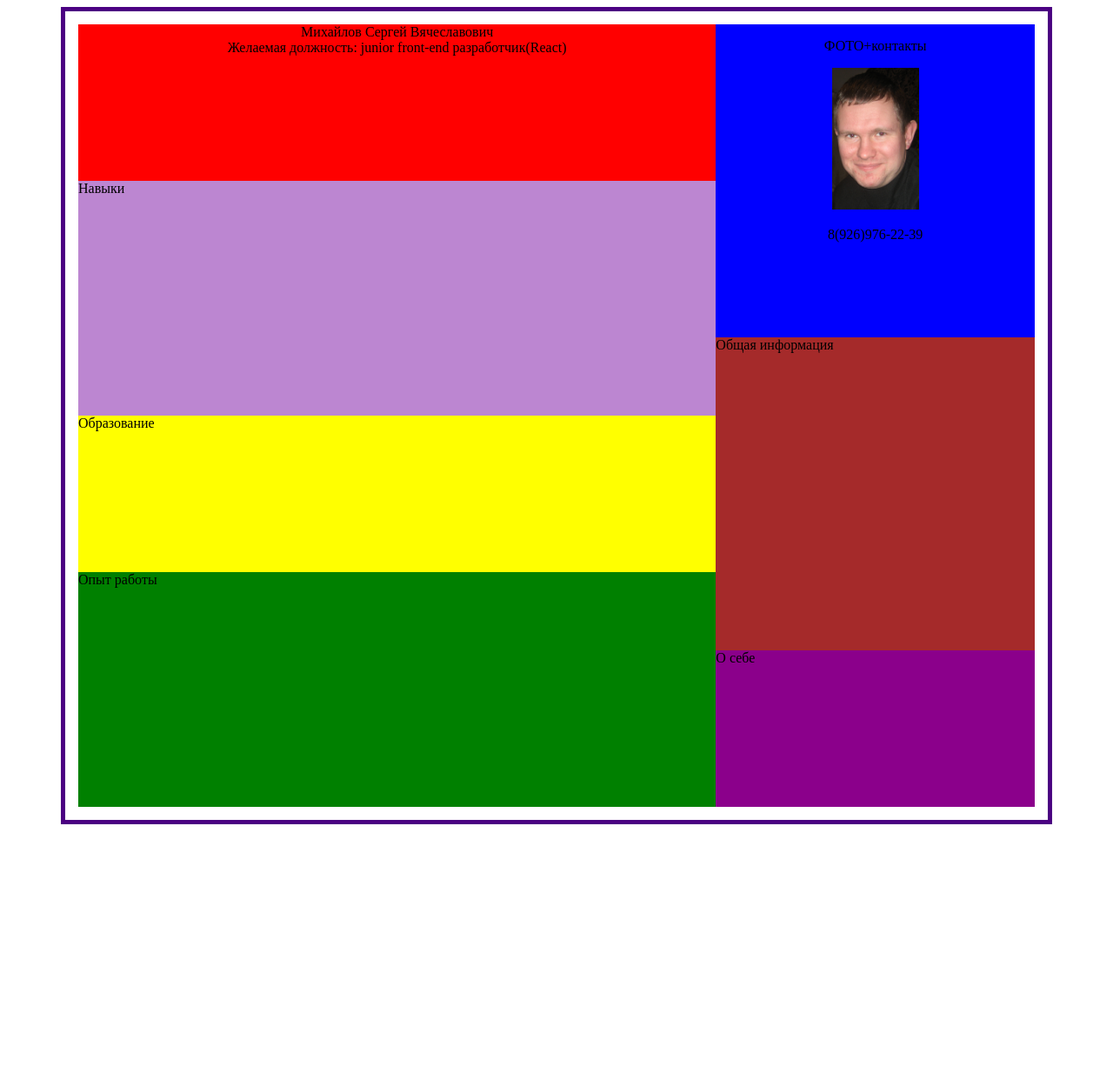
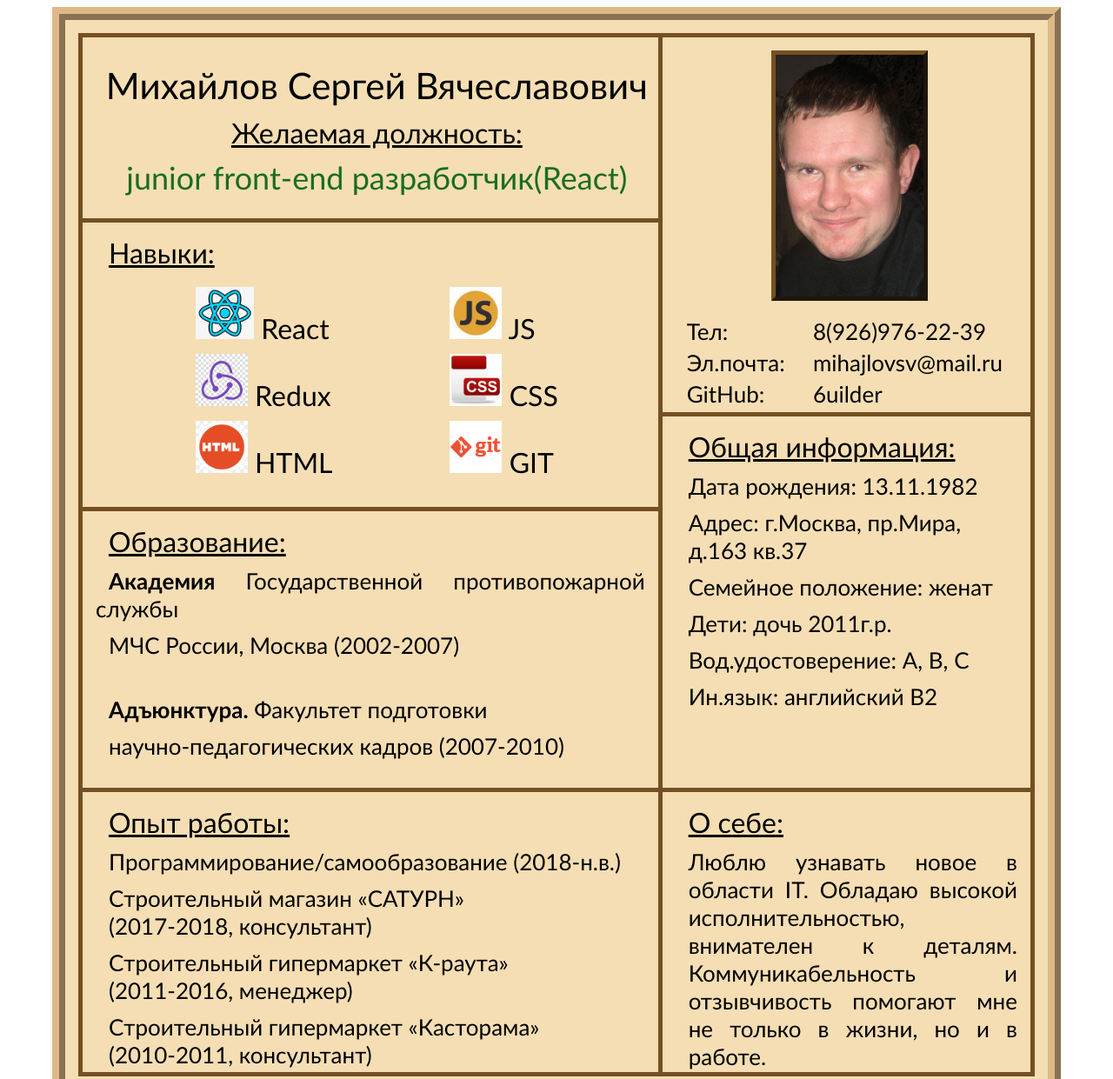
Before and after one commit to 6uilder/Portfolio, a plain HTML site: page index.html in a window 1280 px wide. Shown: the top 1241 px of the page at 87% size. Before the commit the page ends 956 px from the top, so only its background shows below. Drawn offline with Linux system fonts and the light colour scheme.

Commit message:
add my site

```diff
--- a/index.html
+++ b/index.html
@@ -11,44 +11,98 @@
 	<div class='container'>
 
 		<div class='top'>
-			<div>Михайлов Сергей Вячеславович</div>
-			<div>Желаемая должность: junior front-end разработчик(React)</div>
+			<div class="name">
+				<p>Михайлов Сергей Вячеславович</p>
+			</div>
+			<div class="hope">
+				<p class="title">Желаемая должность:</p>
+					<p style="color: rgb(26, 109, 30);">junior front-end разработчик(React)</p>
+			</div>
 
 		</div>
 
 		<div class='skills'>
-			Навыки
+			<p style="margin-bottom: 0" class="title">Навыки:</p>
+			<div class="can">
+				<ul>
+					<li><img src="./photos/react.png" alt="React" class="small"> React</li>
+					<li><img src="./photos/redux.jpg" alt="Redux" class="small"> Redux</li>
+					<li><img src="./photos/html5.jpg" alt="HTML" class="small"> HTML</li>
+
+				</ul>
+				<ul style="margin-left: 20px">
+					<li><img src="./photos/javascript.jpg" alt="JS" class="small"> JS</li>
+					<li><img src="./photos/css.jpg" alt="CSS" class="small"> CSS</li>
+					<li><img src="./photos/Git.jpg" alt="GIT" class="small"> GIT</li>
+				</ul>
+			</div>
+
 		</div>
 
 
 		<div class='education'>
-			Образование
+			<p class="title">Образование:</p>
+			<p><span style="font-weight: 800">Академия</span> Государственной противопожарной службы</p>
+			<p>МЧС России, Москва (2002-2007)</p>
+			<br>
+			<p><span style="font-weight: 800">Адъюнктура.</span> Факультет подготовки</p>
+			<p>научно-педагогических кадров (2007-2010)</p>
 		</div>
 
 
 		<div class='work'>
-			Опыт работы
+			<p class="title">Опыт работы:</p>
+
+			<p>Программирование/самообразование (2018-н.в.) </p>
+			<p style="margin-bottom: 0">Cтроительный магазин «САТУРН» </p>
+			<p>(2017-2018, консультант)</p>
+
+			<p style="margin-bottom: 0">Cтроительный гипермаркет «К-раута» </p>
+				<p>(2011-2016, менеджер)</p>
+
+			<p style="margin-bottom: 0">Cтроительный гипермаркет «Касторама» </p>
+			<p>	(2010-2011, консультант)</p>
 		</div>
 
 		<div class='person'>
+			<p>
+				<img src="./fotoS.jpg" alt="myPhoto" class="myPhoto">
+			</p>
+			<table>
+				<tr>
+				 <td>Тел:</td>
+				 <td>8(926)976-22-39</td>
+				</tr>
+				<tr>
+				 <td>Эл.почта:</td>
+				 <td>mihajlovsv@mail.ru</td>
+			 </tr>
+			 <tr>
+				<td>GitHub:</td>
+				<td>6uilder</td>
+			</tr>
+			</table>
 
-			<p>ФОТО+контакты</p>
-			<img src="./fotoS.jpg" alt="myPhoto" class="myPhoto">
-			<p>8(926)976-22-39</p>
 		</div>
 
 
 		<div class='common'>
-			Общая информация
+			<p class="title">Общая информация:</p>
+			<p>Дата рождения: 13.11.1982</p>
+			<p style="margin-bottom: 0">Адрес: г.Москва, пр.Мира,</p>
+			<p> д.163 кв.37</p>
+			<p>Семейное положение: женат</p>
+			<p>Дети: дочь 2011г.р.</p>
+			<p>Вод.удостоверение: А, В, С</p>
+			<p>Ин.язык: aнглийский В2</p>
 		</div>
 
 
 		<div class='about'>
-			О себе
+			<p class="title">О себе:</p>
+			<p style="text-indent: 0; margin-left: 15px; text-align: justify">Люблю узнавать новое в области IT. Обладаю высокой исполнительностью, внимателен к деталям. Коммуникабельность и отзывчивость помогают мне не только в жизни, но и в работе.</p>
 		</div>
 	</div>
-
-
 
 </body>
 
--- a/style.css
+++ b/style.css
@@ -1,14 +1,19 @@
 .container {
   display: grid;
+  background-color: wheat;
   margin-left: auto;
   margin-right: auto;
-  height: 900px;
+  margin-top: 0;
+  margin-bottom: 0;
+  height: 1200px;
   width: 1100px;
-  text-align: left;
+  font-size: 26px;
+  text-indent: 15px;
+  font-family: Calibri;
   padding: 15px;
-  border: 5px solid indigo;
-  grid-template-columns: 2fr 1fr;
-  grid-template-rows: repeat(10, 1fr);
+  border: 15px ridge burlywood;
+  grid-template-columns: 20fr 13fr;
+  grid-template-rows: repeat(11, 1fr);
   grid-template-areas:
     't p'
     't p'
@@ -17,48 +22,120 @@
     's c'
     'e c'
     'e c'
-    'w c'
+    'e c'
+    'w a'
     'w a'
     'w a';
 }
 
+p {
+  margin-top: 0;
+  margin-bottom: 10px;
+}
+
+.title {
+  font-size: 32px;
+  text-decoration: underline;
+}
+
 .top {
   grid-area: t;
-  background-color: red;
+  border-width: 5px 0px 5px 5px;
+  border-style: solid;
+  border-color: rgb(116, 80, 34);
   text-align: center
+}
+
+.name {
+  margin-top: 30px;
+  margin-bottom: 0;
+  font-size: 42px;
+}
+
+.hope {
+  font-size: 36px;
+  margin-top: 0;
 }
 
 .skills {
   grid-area: s;
-  background-color: rgb(188, 134, 209);
+  border-width: 0px 0px 0px 5px;
+  border-style: solid;
+  border-color: rgb(116, 80, 34);
+  padding: 15px;
+}
+
+.can {
+  display: flex;
+  margin-top: 0;
+}
+
+ul {
+  margin-left: auto;
+  margin-right: auto;
+  list-style-type: none;
+  font-size: 32px;
+  margin-top: 10px;
+  padding-left: 0;
+}
+
+li {
+  margin-top: 10px;
+}
+
+.small {
+  height: 60px;
 }
 
 .education {
   grid-area: e;
-  background-color: yellow;
+  border-width: 5px 0px 5px 5px;
+  border-style: solid;
+  border-color: rgb(116, 80, 34);
+  padding: 15px;
+  text-align: justify;
 }
 
 .work {
   grid-area: w;
-  background-color: green;
+  border: 5px solid rgb(116, 80, 34);
+  border-right-width: 0;
+  border-top-width: 0;
+  padding: 15px;
+  text-align: justify;
 }
 
 .person {
   grid-area: p;
-  background-color: blue;
-  text-align: center
+  border: 5px solid rgb(116, 80, 34);
+  border-bottom-width: 0;
+
 }
 
 .myPhoto {
-  width: 100px;
+  width: 170px;
+  margin-top: 15px;
+  align-self: center;
+  margin-left: 110px;
+  border: 5px outset rgb(116, 80, 34);
+}
+
+table {
+  margin-left: 25px;
+  width: 100%;
 }
 
 .common {
   grid-area: c;
-  background-color: brown;
+  border: 5px solid rgb(116, 80, 34);
+  padding: 15px;
 }
 
 .about {
   grid-area: a;
-  background-color: darkmagenta;
+  border-width: 0px 5px 5px 5px;
+  border-style: solid;
+  border-color: rgb(116, 80, 34);
+  padding: 15px;
+  text-align: justify;
 }
```
Also changed, not shown: photos/Git.jpg (added), photos/css.jpg (added), photos/html5.jpg (added), photos/javascript.jpg (added), photos/react.png (added), photos/redux.jpg (added).
